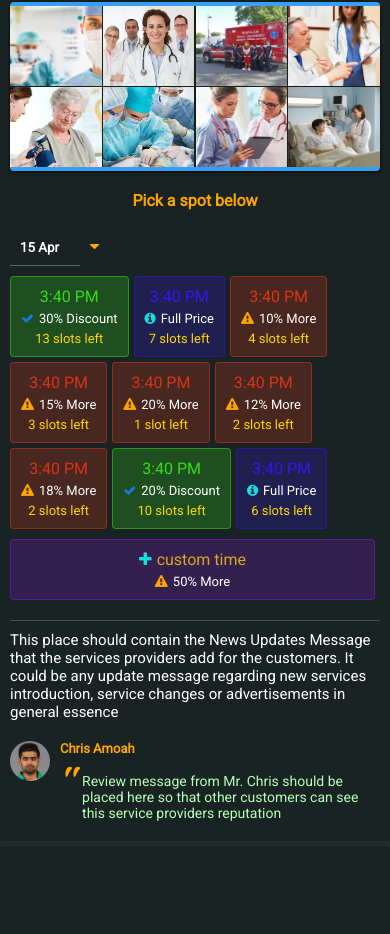
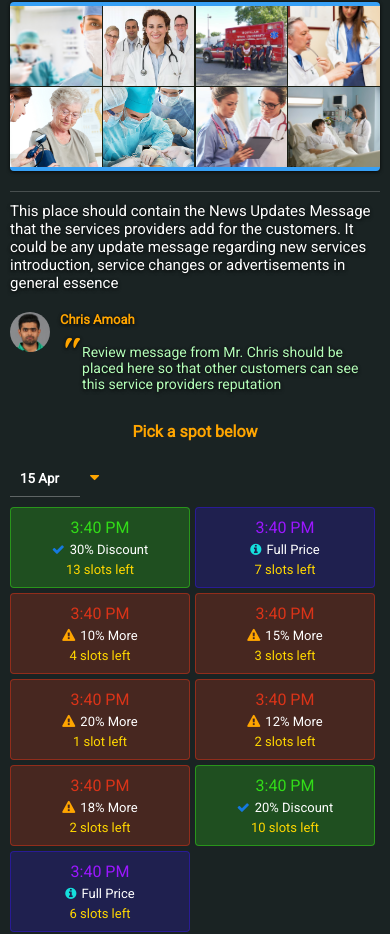
Before and after one commit to AdinanAries/BukuUI, a React (Create React App) app: page /search in a window 390 px wide. Shown: the part 4733-5667 px from the top of the page. Built offline with nearby package versions, Linux system fonts and the light colour scheme.

Commit message:
fixed search results page time spots display

```diff
--- a/src/components/header.js
+++ b/src/components/header.js
@@ -19,7 +19,7 @@ function Header(){
                         <li><i className="fa fa-sign-in"></i>Login</li>
                     </ul>
                 </div>
-                <div className="each-header-section header-menu-new-button">
+                <div className="each-header-section header-menu-new-button" style={{paddingTop: 5}}>
                     <div style={{display: "flex", flexDirection: "column"}}>
                         <p><i style={{fontSize: "22px", color: "aqua"}} className="fa fa-newspaper-o"></i></p>
                         <p style={{fontSize: "11px", color: "white"}}>News</p>
--- a/src/components/searchResults.js
+++ b/src/components/searchResults.js
@@ -54,29 +54,52 @@ function SearchResultsPage(){
                                             </div>
                                         </div>
                                     <div style={{marginTop: 20, overflow: "hidden", borderRadius: 4, borderTop: "4px solid #37a0f5", borderBottom: "4px solid #37a0f5", backgroundColor: "rgba(25,25,0,0.4)", boxShadow: "0px 1.6px 3.6px rgba(0, 0, 0, 0.5), 0px 0px 2.9px rgba(0, 0, 0, 0.5)"}}>
-                                    <div style={{display: "flex", flexDirection: "column", height: "100%"}}>
-                                        <div style={{display: "flex", flexDirection: "row", justifyContent: "space-between", height: "100%"}}>
-                                            <div style={{width: "calc(25% - 1px)", height: 80, backgroundRepeat: "no-repeat", backgroundPosition: "center", backgroundSize: "cover", backgroundImage: "url('"+glryPic1+"')"}}>
+                                        <div style={{display: "flex", flexDirection: "column", height: "100%"}}>
+                                            <div style={{display: "flex", flexDirection: "row", justifyContent: "space-between", height: "100%"}}>
+                                                <div style={{width: "calc(25% - 1px)", height: 80, backgroundRepeat: "no-repeat", backgroundPosition: "center", backgroundSize: "cover", backgroundImage: "url('"+glryPic1+"')"}}>
+                                                </div>
+                                                <div style={{width: "calc(25% - 1px)", height: 80, backgroundRepeat: "no-repeat", backgroundPosition: "center", backgroundSize: "cover", backgroundImage: "url('"+glryPic2+"')"}}>
+                                                </div>
+                                                <div style={{width: "calc(25% - 1px)", height: 80, backgroundRepeat: "no-repeat", backgroundPosition: "center", backgroundSize: "cover", backgroundImage: "url('"+glryPic3+"')"}}>
+                                                </div>
+                                                <div style={{width: "calc(25% - 1px)", height: 80, backgroundRepeat: "no-repeat", backgroundPosition: "center", backgroundSize: "cover", backgroundImage: "url('"+glryPic4+"')"}}>
+                                                </div>
                                             </div>
-                                            <div style={{width: "calc(25% - 1px)", height: 80, backgroundRepeat: "no-repeat", backgroundPosition: "center", backgroundSize: "cover", backgroundImage: "url('"+glryPic2+"')"}}>
-                                            </div>
-                                            <div style={{width: "calc(25% - 1px)", height: 80, backgroundRepeat: "no-repeat", backgroundPosition: "center", backgroundSize: "cover", backgroundImage: "url('"+glryPic3+"')"}}>
-                                            </div>
-                                            <div style={{width: "calc(25% - 1px)", height: 80, backgroundRepeat: "no-repeat", backgroundPosition: "center", backgroundSize: "cover", backgroundImage: "url('"+glryPic4+"')"}}>
-                                            </div>
-                                        </div>
-                                        <div style={{display: "flex", flexDirection: "row", justifyContent: "space-between", height: "100%", marginTop: 1}}>
-                                            <div style={{width: "calc(25% - 1px)", height: 80, backgroundRepeat: "no-repeat", backgroundPosition: "center", backgroundSize: "cover", backgroundImage: "url('"+glryPic5+"')"}}>
-                                            </div>
-                                            <div style={{width: "calc(25% - 1px)", height: 80, backgroundRepeat: "no-repeat", backgroundPosition: "center", backgroundSize: "cover", backgroundImage: "url('"+glryPic6+"')"}}>
-                                            </div>
-                                            <div style={{width: "calc(25% - 1px)", height: 80, backgroundRepeat: "no-repeat", backgroundPosition: "center", backgroundSize: "cover", backgroundImage: "url('"+glryPic7+"')"}}>
-                                            </div>
-                                            <div style={{width: "calc(25% - 1px)", height: 80, backgroundRepeat: "no-repeat", backgroundPosition: "center", backgroundSize: "cover", backgroundImage: "url('"+glryPic8+"')"}}>
+                                            <div style={{display: "flex", flexDirection: "row", justifyContent: "space-between", height: "100%", marginTop: 1}}>
+                                                <div style={{width: "calc(25% - 1px)", height: 80, backgroundRepeat: "no-repeat", backgroundPosition: "center", backgroundSize: "cover", backgroundImage: "url('"+glryPic5+"')"}}>
+                                                </div>
+                                                <div style={{width: "calc(25% - 1px)", height: 80, backgroundRepeat: "no-repeat", backgroundPosition: "center", backgroundSize: "cover", backgroundImage: "url('"+glryPic6+"')"}}>
+                                                </div>
+                                                <div style={{width: "calc(25% - 1px)", height: 80, backgroundRepeat: "no-repeat", backgroundPosition: "center", backgroundSize: "cover", backgroundImage: "url('"+glryPic7+"')"}}>
+                                                </div>
+                                                <div style={{width: "calc(25% - 1px)", height: 80, backgroundRepeat: "no-repeat", backgroundPosition: "center", backgroundSize: "cover", backgroundImage: "url('"+glryPic8+"')"}}>
+                                                </div>
                                             </div>
                                         </div>
                                     </div>
-                                </div>
+                                    <div style={{marginTop: 20, borderTop: "1px solid rgba(255,255,255,0.2)", padding: "10px 0"}}>
+                                            <p style={{color: "white", fontSize: "15px"}}>
+                                                This place should contain the News Updates Message that the services providers add for the customers. It could
+                                                be any update message regarding new services introduction, service changes or advertisements in general essence</p>
+                                            <div style={{display: "flex", flexDirection: "row", marginTop: 20}}>
+                                                <div style={{marginRight: 10}}>
+                                                    <div style={{width: 40, height: 40, borderRadius: "100%", overflow: "hidden", margin: "auto"}}>
+                                                        <img style={{width: "100%", height: "auto", minHeight: 40}} src={rvwImg}/>
+                                                    </div>
+                                                </div>
+                                                <div>
+                                                    <p style={{color: "orange", fontSize: 13, marginBottom: 5, fontWeight: "bolder"}}>Chris Amoah</p>
+                                                    <div style={{display: "flex"}}>
+                                                        <div style={{marginRight: 5}}>
+                                                            <p style={{fontSize: 39, fontFamily: 'Courgette', color: "orange"}}>"</p>
+                                                        </div>
+                                                        <p style={{color: "rgb(181,255,185)", fontSize: "14px", marginTop: 12}}>
+                                                            Review message from Mr. Chris should be placed here so that other customers can see this service providers reputation
+                                                        </p>
+                                                    </div>
+                                                </div>
+                                            </div>
+                                        </div>
                                 </div>
                                 <div className="each-search-result-spots-section">
                                     <div style={{padding: 10,}}>
@@ -86,7 +109,7 @@ function SearchResultsPage(){
                                             <i style={{marginLeft: 10, color: "orange"}} class="fa fa-caret-down"></i>
                                         </div>
                                         <div style={{display: "flex", flexWrap: "wrap"}}>
-                                            <div style={{marginRight: 5, marginBottom: 5, textAlign: "center", padding: 10, width: "fit-content", backgroundColor: "rgba(55,255,23, 0.2)", border: "1px solid rgb(55,255,23, 0.4)", borderRadius: 4, color: "rgba(55,255,23, 0.8)", cursor: "pointer"}}>
+                                            <div className="search-results-each-time-spot" style={{backgroundColor: "rgba(55,255,23, 0.2)", border: "1px solid rgb(55,255,23, 0.4)", borderRadius: 4, color: "rgba(55,255,23, 0.8)", cursor: "pointer"}}>
                                                 3:40 PM
                                                 <p style={{marginTop: 5, color: "white", fontSize: 13}}>
                                                     <i style={{color: "rgb(21,121,223)", marginRight: 5}} className="fa fa-check"></i>
@@ -96,7 +119,7 @@ function SearchResultsPage(){
                                                     13 slots left
                                                 </p>
                                             </div>
-                                            <div style={{marginRight: 5, marginBottom: 5, textAlign: "center", padding: 10, width: "fit-content", backgroundColor: "rgba(55,23,255, 0.2)", border: "1px solid rgb(55,23,255, 0.4)", borderRadius: 4, color: "rgba(55,23,255, 0.9)", cursor: "pointer"}}>
+                                            <div className="search-results-each-time-spot" style={{backgroundColor: "rgba(55,23,255, 0.2)", border: "1px solid rgb(55,23,255, 0.4)", borderRadius: 4, color: "rgb(155,23,255)", cursor: "pointer"}}>
                                                 3:40 PM
                                                 <p style={{marginTop: 5, color: "white", fontSize: 13}}>
                                                     <i style={{color: "rgb(21,223,221)", marginRight: 5}} className="fa fa-info-circle"></i>
@@ -106,7 +129,7 @@ function SearchResultsPage(){
                                                     7 slots left
                                                 </p>
                                             </div>
-                                            <div style={{marginRight: 5, marginBottom: 5, textAlign: "center", padding: 10, width: "fit-content", backgroundColor: "rgba(255,55,23, 0.2)", border: "1px solid rgb(255,55,23, 0.4)", borderRadius: 4, color: "rgba(255,55,23, 0.8)", cursor: "pointer"}}>
+                                            <div className="search-results-each-time-spot" style={{backgroundColor: "rgba(255,55,23, 0.2)", border: "1px solid rgb(255,55,23, 0.4)", borderRadius: 4, color: "rgba(255,55,23, 0.8)", cursor: "pointer"}}>
                                                 3:40 PM
                                                 <p style={{marginTop: 5, color: "white", fontSize: 13}}>
                                                     <i style={{color: "orange", marginRight: 5}} className="fa fa-exclamation-triangle"></i>
@@ -116,7 +139,7 @@ function SearchResultsPage(){
                                                     4 slots left
                                                 </p>
                                             </div>
-                                            <div style={{marginRight: 5, marginBottom: 5, textAlign: "center", padding: 10, width: "fit-content", backgroundColor: "rgba(255,55,23, 0.2)", border: "1px solid rgb(255,55,23, 0.4)", borderRadius: 4, color: "rgba(255,55,23, 0.8)", cursor: "pointer"}}>
+                                            <div className="search-results-each-time-spot" style={{backgroundColor: "rgba(255,55,23, 0.2)", border: "1px solid rgb(255,55,23, 0.4)", borderRadius: 4, color: "rgba(255,55,23, 0.8)", cursor: "pointer"}}>
                                                 3:40 PM
                                                 <p style={{marginTop: 5, color: "white", fontSize: 13}}>
                                                     <i style={{color: "orange", marginRight: 5}} className="fa fa-exclamation-triangle"></i>
@@ -126,7 +149,7 @@ function SearchResultsPage(){
                                                     3 slots left
                                                 </p>
                                             </div>
-                                            <div style={{marginRight: 5, marginBottom: 5, textAlign: "center", padding: 10, width: "fit-content", backgroundColor: "rgba(255,55,23, 0.2)", border: "1px solid rgb(255,55,23, 0.4)", borderRadius: 4, color: "rgba(255,55,23, 0.8)", cursor: "pointer"}}>
+                                            <div className="search-results-each-time-spot" style={{backgroundColor: "rgba(255,55,23, 0.2)", border: "1px solid rgb(255,55,23, 0.4)", borderRadius: 4, color: "rgba(255,55,23, 0.8)", cursor: "pointer"}}>
                                                 3:40 PM
                                                 <p style={{marginTop: 5, color: "white", fontSize: 13}}>
                                                     <i style={{color: "orange", marginRight: 5}} className="fa fa-exclamation-triangle"></i>
@@ -136,7 +159,7 @@ function SearchResultsPage(){
                                                     1 slot left
                                                 </p>
                                             </div>
-                                            <div style={{marginRight: 5, marginBottom: 5, textAlign: "center", padding: 10, width: "fit-content", backgroundColor: "rgba(255,55,23, 0.2)", border: "1px solid rgb(255,55,23, 0.4)", borderRadius: 4, color: "rgba(255,55,23, 0.8)", cursor: "pointer"}}>
+                                            <div className="search-results-each-time-spot" style={{backgroundColor: "rgba(255,55,23, 0.2)", border: "1px solid rgb(255,55,23, 0.4)", borderRadius: 4, color: "rgba(255,55,23, 0.8)", cursor: "pointer"}}>
                                                 3:40 PM
                                                 <p style={{marginTop: 5, color: "white", fontSize: 13}}>
                                                     <i style={{color: "orange", marginRight: 5}} className="fa fa-exclamation-triangle"></i>
@@ -146,7 +169,7 @@ function SearchResultsPage(){
                                                     2 slots left
                                                 </p>
                                             </div>
-                                            <div style={{marginRight: 5, marginBottom: 5, textAlign: "center", padding: 10, width: "fit-content", backgroundColor: "rgba(255,55,23, 0.2)", border: "1px solid rgb(255,55,23, 0.4)", borderRadius: 4, color: "rgba(255,55,23, 0.8)", cursor: "pointer"}}>
+                                            <div className="search-results-each-time-spot" style={{backgroundColor: "rgba(255,55,23, 0.2)", border: "1px solid rgb(255,55,23, 0.4)", borderRadius: 4, color: "rgba(255,55,23, 0.8)", cursor: "pointer"}}>
                                                 3:40 PM
                                                 <p style={{marginTop: 5, color: "white", fontSize: 13}}>
                                                     <i style={{color: "orange", marginRight: 5}} className="fa fa-exclamation-triangle"></i>
@@ -156,7 +179,7 @@ function SearchResultsPage(){
                                                     2 slots left
                                                 </p>
                                             </div>
-                                            <div style={{marginRight: 5, marginBottom: 5, textAlign: "center", padding: 10, width: "fit-content", backgroundColor: "rgba(55,255,23, 0.2)", border: "1px solid rgb(55,255,23, 0.4)", borderRadius: 4, color: "rgba(55,255,23, 0.8)", cursor: "pointer"}}>
+                                            <div className="search-results-each-time-spot" style={{backgroundColor: "rgba(55,255,23, 0.2)", border: "1px solid rgb(55,255,23, 0.4)", borderRadius: 4, color: "rgba(55,255,23, 0.8)", cursor: "pointer"}}>
                                                 3:40 PM
                                                 <p style={{marginTop: 5, color: "white", fontSize: 13}}>
                                                     <i style={{color: "rgb(21,121,223)", marginRight: 5}} className="fa fa-check"></i>
@@ -166,7 +189,7 @@ function SearchResultsPage(){
                                                     10 slots left
                                                 </p>
                                             </div>
-                                            <div style={{marginRight: 5, marginBottom: 5, textAlign: "center", padding: 10, width: "fit-content", backgroundColor: "rgba(55,23,255, 0.2)", border: "1px solid rgb(55,23,255, 0.4)", borderRadius: 4, color: "rgba(55,23,255, 0.9)", cursor: "pointer"}}>
+                                            <div className="search-results-each-time-spot" style={{backgroundColor: "rgba(55,23,255, 0.2)", border: "1px solid rgb(55,23,255, 0.4)", borderRadius: 4, color: "rgb(155,23,255)", cursor: "pointer"}}>
                                                 3:40 PM
                                                 <p style={{marginTop: 5, color: "white", fontSize: 13}}>
                                                     <i style={{color: "rgb(21,223,221)", marginRight: 5}} className="fa fa-info-circle"></i>
@@ -185,29 +208,7 @@ function SearchResultsPage(){
                                                 50% More
                                             </p>
                                         </div>
-                                        <div style={{marginTop: 20, borderTop: "1px solid rgba(255,255,255,0.2)", padding: "10px 0"}}>
-                                        <p style={{color: "white", fontSize: "15px"}}>
-                                            This place should contain the News Updates Message that the services providers add for the customers. It could
-                                            be any update message regarding new services introduction, service changes or advertisements in general essence</p>
-                                        <div style={{display: "flex", flexDirection: "row", marginTop: 20}}>
-                                            <div style={{marginRight: 10}}>
-                                                <div style={{width: 40, height: 40, borderRadius: "100%", overflow: "hidden", margin: "auto"}}>
-                                                    <img style={{width: "100%", height: "auto", minHeight: 40}} src={rvwImg}/>
-                                                </div>
-                                            </div>
-                                            <div>
-                                                <p style={{color: "orange", fontSize: 13, marginBottom: 5, fontWeight: "bolder"}}>Chris Amoah</p>
-                                                <div style={{display: "flex"}}>
-                                                    <div style={{marginRight: 5}}>
-                                                        <p style={{fontSize: 39, fontFamily: 'Courgette', color: "orange"}}>"</p>
-                                                    </div>
-                                                    <p style={{color: "rgb(181,255,185)", fontSize: "14px", marginTop: 12}}>
-                                                        Review message from Mr. Chris should be placed here so that other customers can see this service providers reputation
-                                                    </p>
-                                                </div>
-                                            </div>
-                                        </div>
-                                    </div>
+
                                     </div>
                                 </div>
                             </div>
--- a/src/index.css
+++ b/src/index.css
@@ -77,6 +77,9 @@ footer {
   display: flex;
   flex-direction: column;
   justify-content: center;
+}
+.header-main-nav{
+  padding-top: 10px;
 }
 .header-main-nav ul li {
   display: inline;
@@ -443,6 +446,14 @@ footer {
 .each-search-result-spots-section{
   width: 65%;
 }
+.search-results-each-time-spot{
+  margin-right: 5px;
+  margin-bottom: 5px;
+  text-align: center;
+  padding: 10px;
+  width: calc(33% - 4.4px);
+}
+
 @media only screen and (max-width: 700px) {
   body {
     /*background-color: #212c2c;*/
@@ -554,6 +565,9 @@ footer {
   .each-search-result-spots-section{
     width: 100%;
   }
+  .search-results-each-time-spot{
+    width: calc(50% - 5px);
+  }
   .footer-items-container {
     display: block;
   }
```
